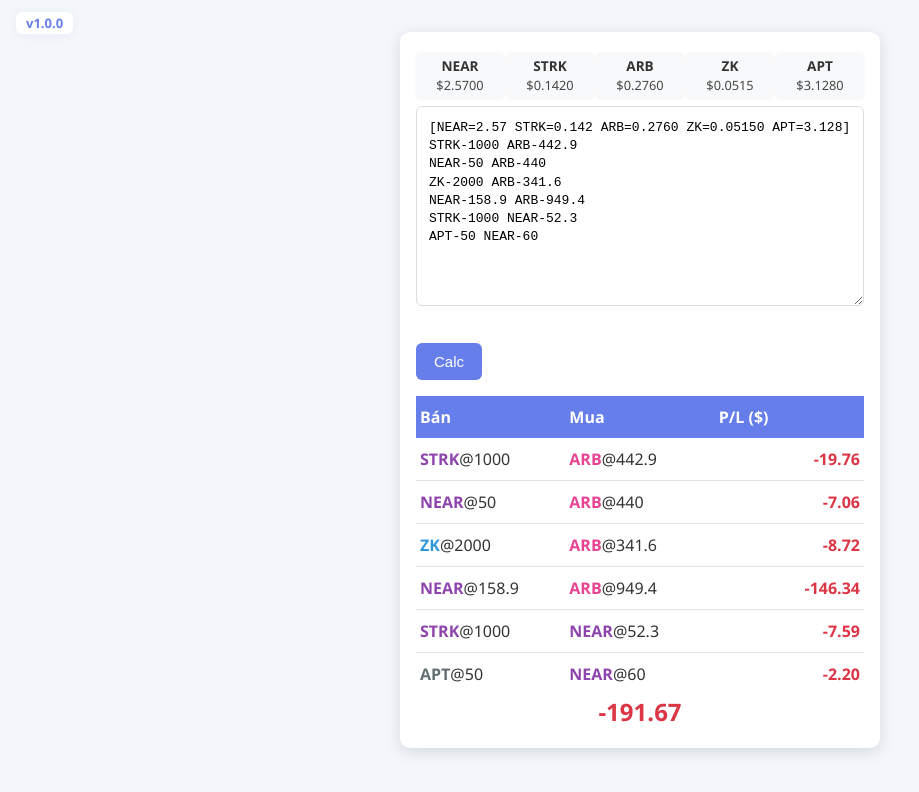
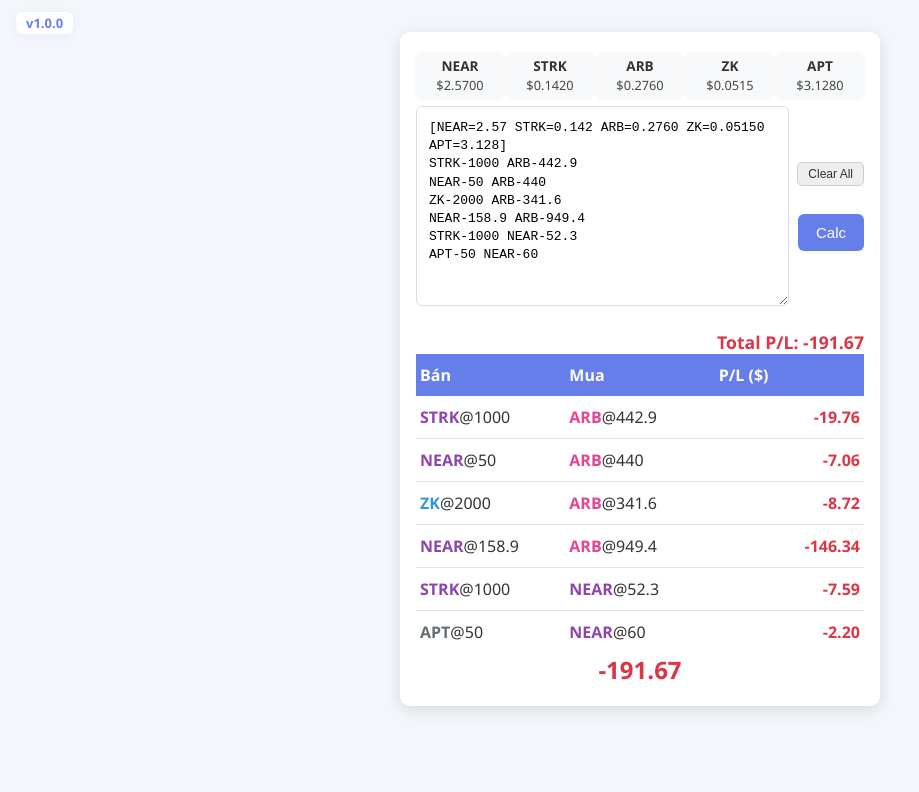
Before and after one commit to huyenthd/token-exchange, a plain HTML site: page index.html in a window 1280 px wide. Shown: the whole page, without its empty margins (0-919 px from the left). Drawn offline with Linux system fonts and the light colour scheme.

Commit message:
Add Clear All button and move total P/L to top next to Calc

```diff
--- a/index.html
+++ b/index.html
@@ -22,9 +22,16 @@
         </div>
 
 
-        <div class="section">
-            <textarea id="trade-data" placeholder="Paste your trade data from data.txt..."></textarea>
-            <button id="calculate-btn">Calc</button>
+
+        <div class="section input-row">
+            <div style="display: flex; align-items: center; justify-content: space-between; gap: 8px;">
+                <textarea id="trade-data" placeholder="Paste your trade data from data.txt..." style="flex:1;"></textarea>
+                <div style="display: flex; flex-direction: column; align-items: flex-end; gap: 8px;">
+                    <button id="clear-btn" class="small-btn" type="button">Clear All</button>
+                    <button id="calculate-btn">Calc</button>
+                </div>
+            </div>
+            <div id="total-pl-top" style="margin-top: 8px; text-align: right;"></div>
         </div>
 
 
--- a/script.js
+++ b/script.js
@@ -31,6 +31,15 @@ class TokenCalculator {
         document.getElementById('calculate-btn').addEventListener('click', () => {
             this.calculatePL();
         });
+        const clearBtn = document.getElementById('clear-btn');
+        if (clearBtn) {
+            clearBtn.addEventListener('click', () => {
+                document.getElementById('trade-data').value = '';
+                document.getElementById('results').innerHTML = '<p>Paste your data and click "Calculate P/L" to see results</p>';
+                document.getElementById('current-prices').innerHTML = '';
+                document.getElementById('total-pl-top').innerHTML = '';
+            });
+        }
     }
     // Set up event listeners for UI actions
 
@@ -150,9 +159,11 @@ APT-50 NEAR-60`;
 
     displayResults() {
         const resultsDiv = document.getElementById('results');
+        const totalPLTopDiv = document.getElementById('total-pl-top');
 
         if (this.trades.length === 0) {
             resultsDiv.innerHTML = '<p>No trades found to calculate.</p>';
+            if (totalPLTopDiv) totalPLTopDiv.innerHTML = '';
             return;
         }
 
@@ -187,7 +198,13 @@ APT-50 NEAR-60`;
 
         resultsHTML += '</div>';
 
-        // Add total summary
+        // Show total P/L at the top
+        if (totalPLTopDiv) {
+            const totalColor = totalPL >= 0 ? 'total-profit' : 'total-loss';
+            totalPLTopDiv.innerHTML = `<span class="${totalColor}" style="font-size:1.1em;font-weight:bold;">Total P/L: ${totalPL >= 0 ? '+' : ''}${totalPL.toFixed(2)}</span>`;
+        }
+
+        // Add total summary at the bottom (optional)
         const totalColor = totalPL >= 0 ? 'total-profit' : 'total-loss';
         resultsHTML += `
             <div class="total-summary no-bg">
--- a/style.css
+++ b/style.css
@@ -1,3 +1,19 @@
+#clear-btn.small-btn {
+    background: #eee;
+    color: #333;
+    border: 1px solid #ccc;
+    padding: 4px 10px;
+    font-size: 12px;
+    border-radius: 5px;
+    cursor: pointer;
+    margin-bottom: 4px;
+    transition: background 0.2s;
+}
+#clear-btn.small-btn:hover {
+    background: #f8d7da;
+    color: #dc3545;
+    border-color: #dc3545;
+}
 * {
     margin: 0;
     padding: 0;
```
Lines whose indentation alone changed are shown as unchanged.
